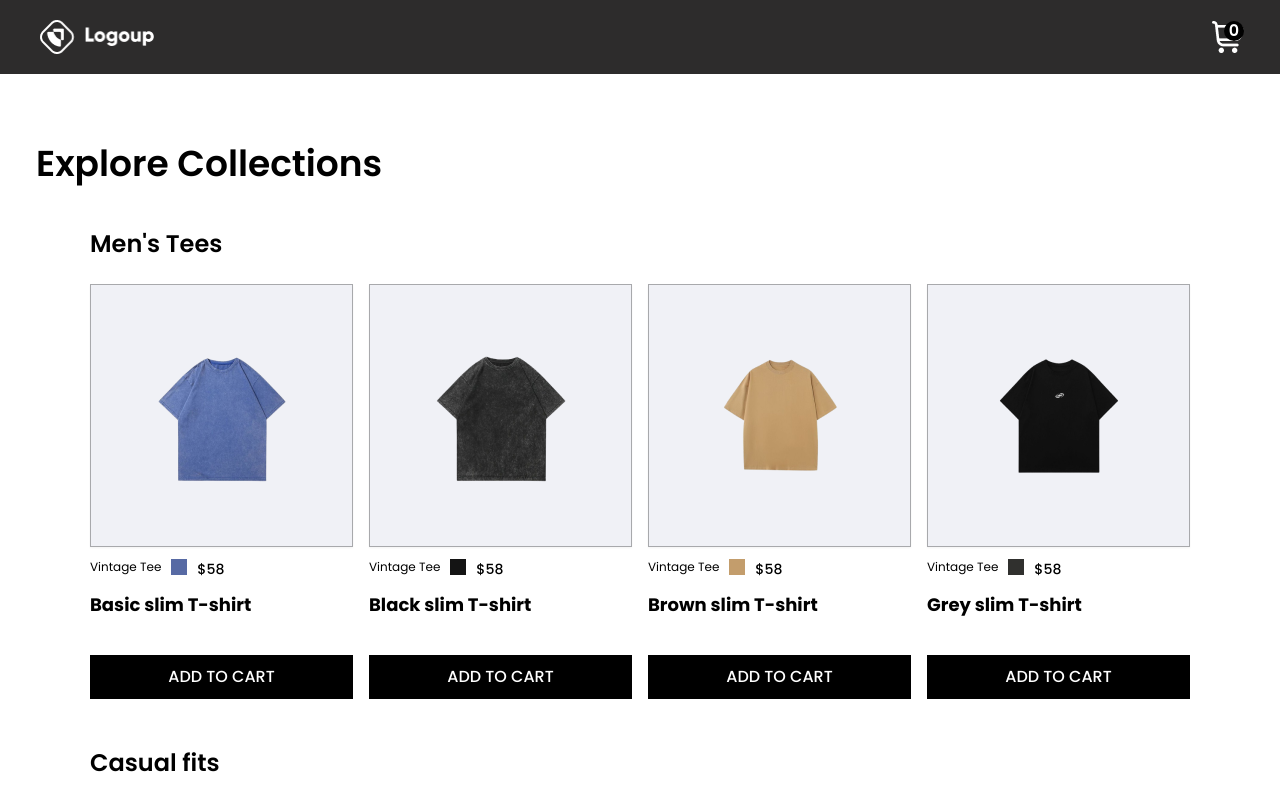
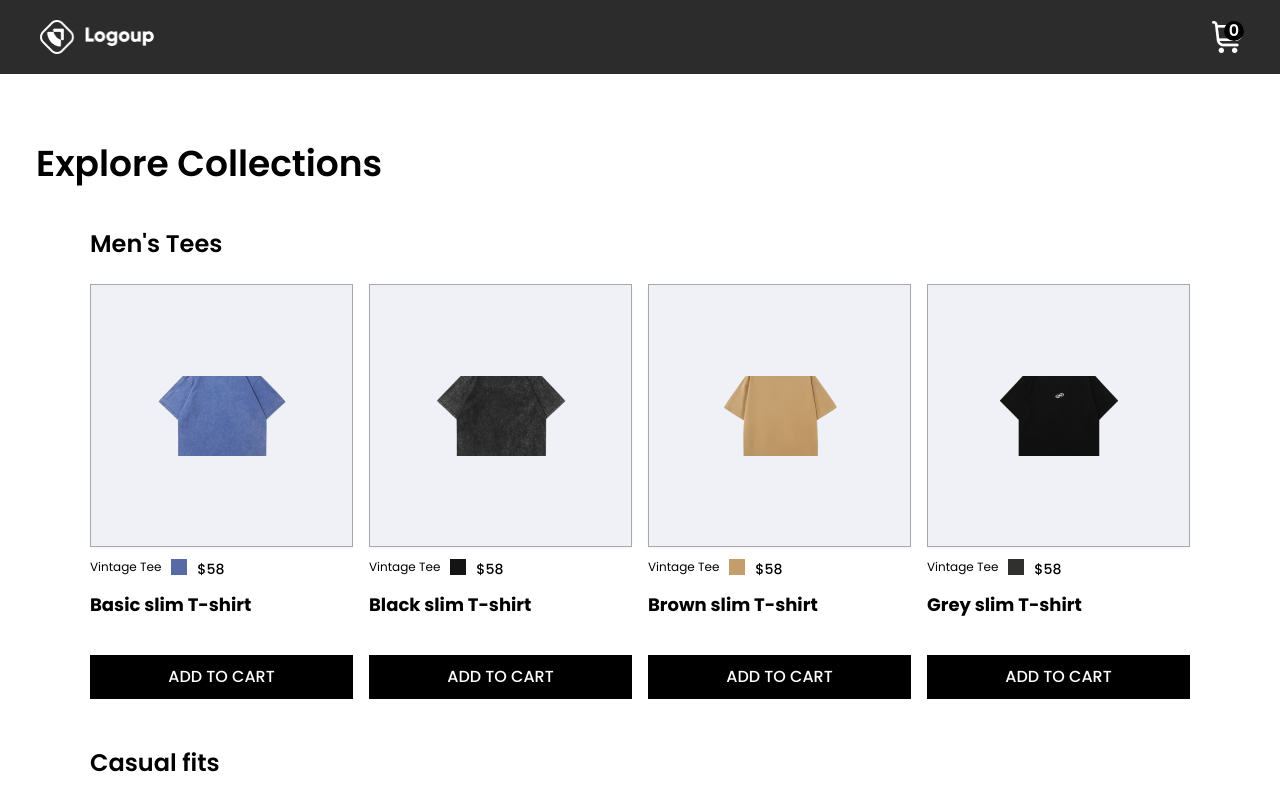
Before and after one commit to IdrisRoti/timeless-trends-hng, a Next.js app: page / in a window 1280 px wide. Shown: the top 800 px of the page. Built offline with nearby package versions, Linux system fonts and the light colour scheme.

Commit message:
control image sizes

```diff
--- a/components/products/ProductCard.tsx
+++ b/components/products/ProductCard.tsx
@@ -22,7 +22,7 @@ export default function ProductCard({ product }: { product: ProductType }) {
   return (
     <article className='grid-cols-subgrid'>
       <div className='bg-[#F0F1F6] w-full aspect-square flex justify-center items-center border border-black/30 shadow-sm'>
-        <Image src={product.image} alt='' width={130} height={173} />
+        <Image className='max-h-20 object-cover' src={product.image} alt={product.name} width={130} height={173} />
       </div>
       <div className='flex text-sm md:text-base items-start gap-[0.625rem] py-3'>
         <p className='text-xs line-clamp-1'>{product.subcat}</p>
```
